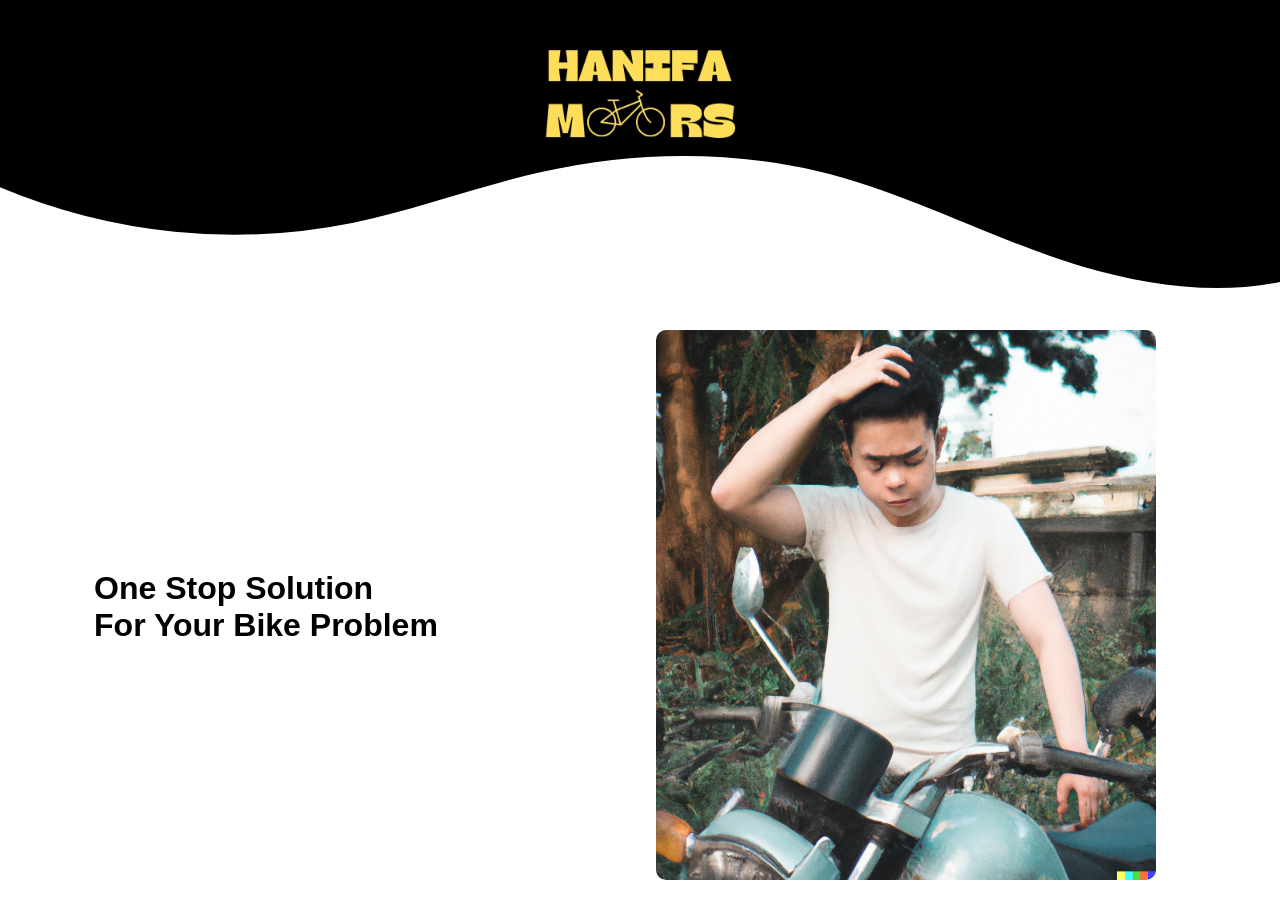
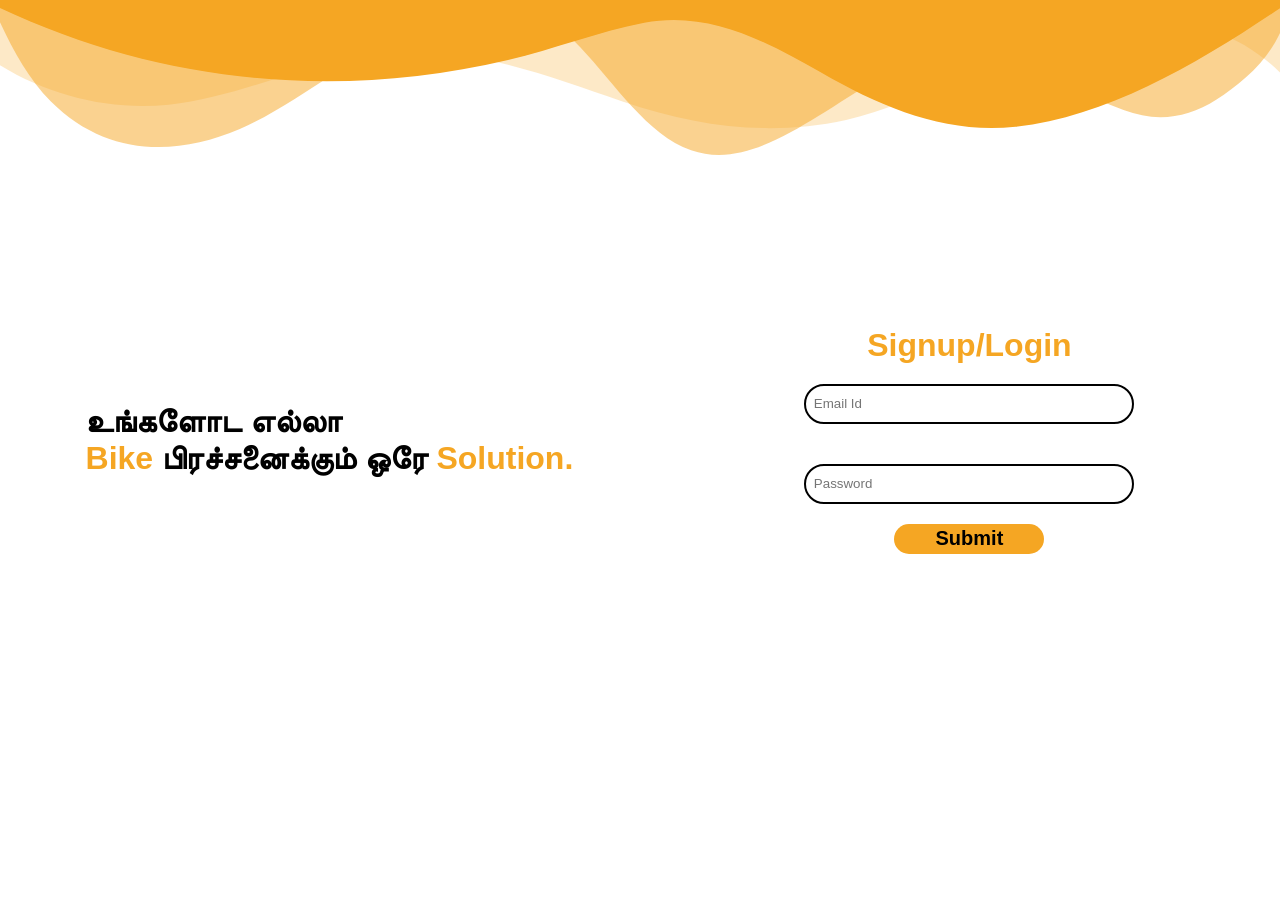
Before and after one commit to seyaduraja/hanifamotors, a React (Vite) app: page / in a window 1280 px wide. After the commit the page ends 800 px from the top, so only its background shows below. Built offline with nearby package versions, Linux system fonts and the light colour scheme.

Commit message:
this is prefinal of login

```diff
--- a/src/content.css
+++ b/src/content.css
@@ -1,12 +1,52 @@
-.contentimage{
-    width: 500px;
-    height: 550px;
-    margin: 30px;
-    border-radius: 10px;
-}
 
 .maincontent{
     display: flex;
     justify-content: space-around;
     align-items: center;
 }
+
+.orangehigh{
+    color: #F5A623;
+}
+
+
+.signupdiv{
+    display: flex;
+    flex-direction: column;
+    justify-content: center;
+    align-items: center;
+    height: 480px;
+    width: 450px;
+    /* border-style: solid;
+    border-radius: 10px;
+    border-color: #F5A623;
+    border-width: 0.1px; */
+    border-radius: 10px;
+    /* box-shadow: 30px 30px 20px rgba(0,0,0,0.09); */
+}
+
+
+
+.signuptext{
+   color: #F5A623;
+}
+
+
+.signinput{
+    height: 40px;
+    width: 330px;
+    margin: 20px;
+    border-radius: 20px;
+    border: solid 2px;
+}
+
+.submitspace{
+    height: 30px;
+    width: 150px;
+    font-size: 20px;
+    border-radius: 20px;
+    border: none;
+    background-color: #F5A623;
+    font-weight: bold;
+
+}
--- a/src/content.jsx
+++ b/src/content.jsx
@@ -5,11 +5,17 @@
     return(
       <div className="maincontent">
         <div className="contentleft">
-          <h1>One Stop Solution</h1>
-          <h1>For Your Bike Problem</h1>
+          <h1>உங்களோட எல்லா</h1>
+          <h1><span className="orangehigh">Bike</span> பிரச்சனைக்கும் ஒரே <span className="orangehigh">Solution.</span></h1>
         </div>
-        <div>
-        <img className= 'contentimage' src={mainimage} alt="" />
+
+        <div className="signupdiv">
+          <h1 className="signuptext">Signup/Login</h1>
+          <input type="text" className="signinput" placeholder="  Email Id" />
+          <input type="text" className="signinput" placeholder="  Password"/>
+          <button className="submitspace">Submit</button>
+
+
         </div>
 
       </div>
--- a/src/header.css
+++ b/src/header.css
@@ -6,38 +6,32 @@
 
 }
 
+
+
 .header{
     width: 100%;
-    height: 300px;
-    position: relative;
-    background-color: black;
-    display: flex;
-    align-items: center;
-    justify-content: center;
+    height: 200px;
+
 }
 
-.logoimg{
-  margin-bottom: 120px ;
-  height: 200px;
-  width: 200px;
-}
 
-.custom-shape-divider-bottom-1706203905 {
+
+.custom-shape-divider-top-1707325309 {
     position: absolute;
-    bottom: 0;
+    top: 0;
     left: 0;
     width: 100%;
     overflow: hidden;
     line-height: 0;
 }
 
-.custom-shape-divider-bottom-1706203905 svg {
+.custom-shape-divider-top-1707325309 svg {
     position: relative;
     display: block;
-    width: calc(103% + 1.3px);
-    height: 146px;
+    width: calc(100% + 1.3px);
+    height: 169px;
 }
 
-.custom-shape-divider-bottom-1706203905 .shape-fill {
-    fill: #FFFFFF;
+.custom-shape-divider-top-1707325309 .shape-fill {
+    fill: #F5A623;
 }
--- a/src/header.jsx
+++ b/src/header.jsx
@@ -4,13 +4,14 @@
 function Header() {
     return(
       <div className="header">
-        <img className="logoimg" src= {logo} alt="" />
 
-      <div class="custom-shape-divider-bottom-1706203905">
-          <svg data-name="Layer 1" xmlns="http://www.w3.org/2000/svg" viewBox="0 0 1200 120" preserveAspectRatio="none">
-              <path d="M985.66,92.83C906.67,72,823.78,31,743.84,14.19c-82.26-17.34-168.06-16.33-250.45.39-57.84,11.73-114,31.07-172,41.86A600.21,600.21,0,0,1,0,27.35V120H1200V95.8C1132.19,118.92,1055.71,111.31,985.66,92.83Z" class="shape-fill"></path>
-          </svg>
-     </div>
+        <div class="custom-shape-divider-top-1707325309">
+            <svg data-name="Layer 1" xmlns="http://www.w3.org/2000/svg" viewBox="0 0 1200 120" preserveAspectRatio="none">
+                <path d="M0,0V46.29c47.79,22.2,103.59,32.17,158,28,70.36-5.37,136.33-33.31,206.8-37.5C438.64,32.43,512.34,53.67,583,72.05c69.27,18,138.3,24.88,209.4,13.08,36.15-6,69.85-17.84,104.45-29.34C989.49,25,1113-14.29,1200,52.47V0Z" opacity=".25" class="shape-fill"></path>
+                <path d="M0,0V15.81C13,36.92,27.64,56.86,47.69,72.05,99.41,111.27,165,111,224.58,91.58c31.15-10.15,60.09-26.07,89.67-39.8,40.92-19,84.73-46,130.83-49.67,36.26-2.85,70.9,9.42,98.6,31.56,31.77,25.39,62.32,62,103.63,73,40.44,10.79,81.35-6.69,119.13-24.28s75.16-39,116.92-43.05c59.73-5.85,113.28,22.88,168.9,38.84,30.2,8.66,59,6.17,87.09-7.5,22.43-10.89,48-26.93,60.65-49.24V0Z" opacity=".5" class="shape-fill"></path>
+                <path d="M0,0V5.63C149.93,59,314.09,71.32,475.83,42.57c43-7.64,84.23-20.12,127.61-26.46,59-8.63,112.48,12.24,165.56,35.4C827.93,77.22,886,95.24,951.2,90c86.53-7,172.46-45.71,248.8-84.81V0Z" class="shape-fill"></path>
+            </svg>
+        </div>
 
       </div>
 
```
